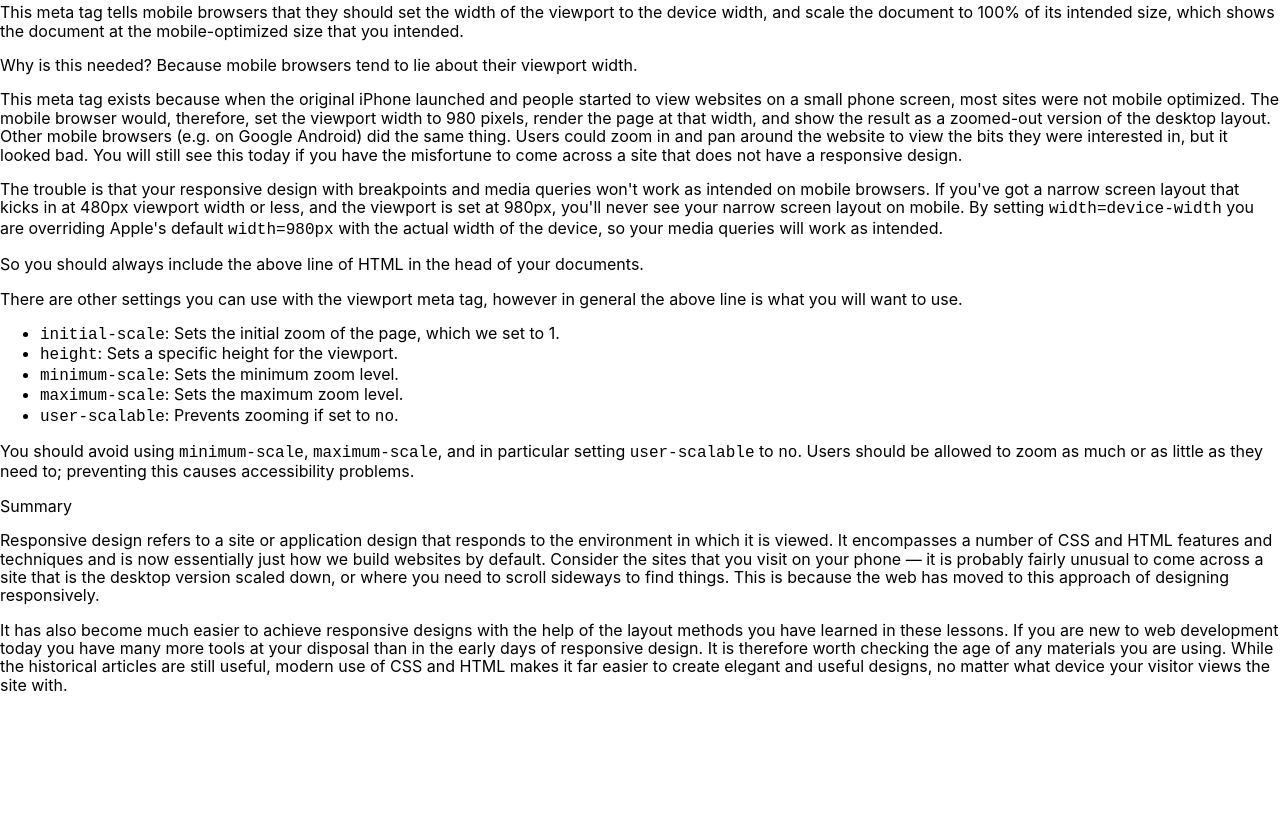
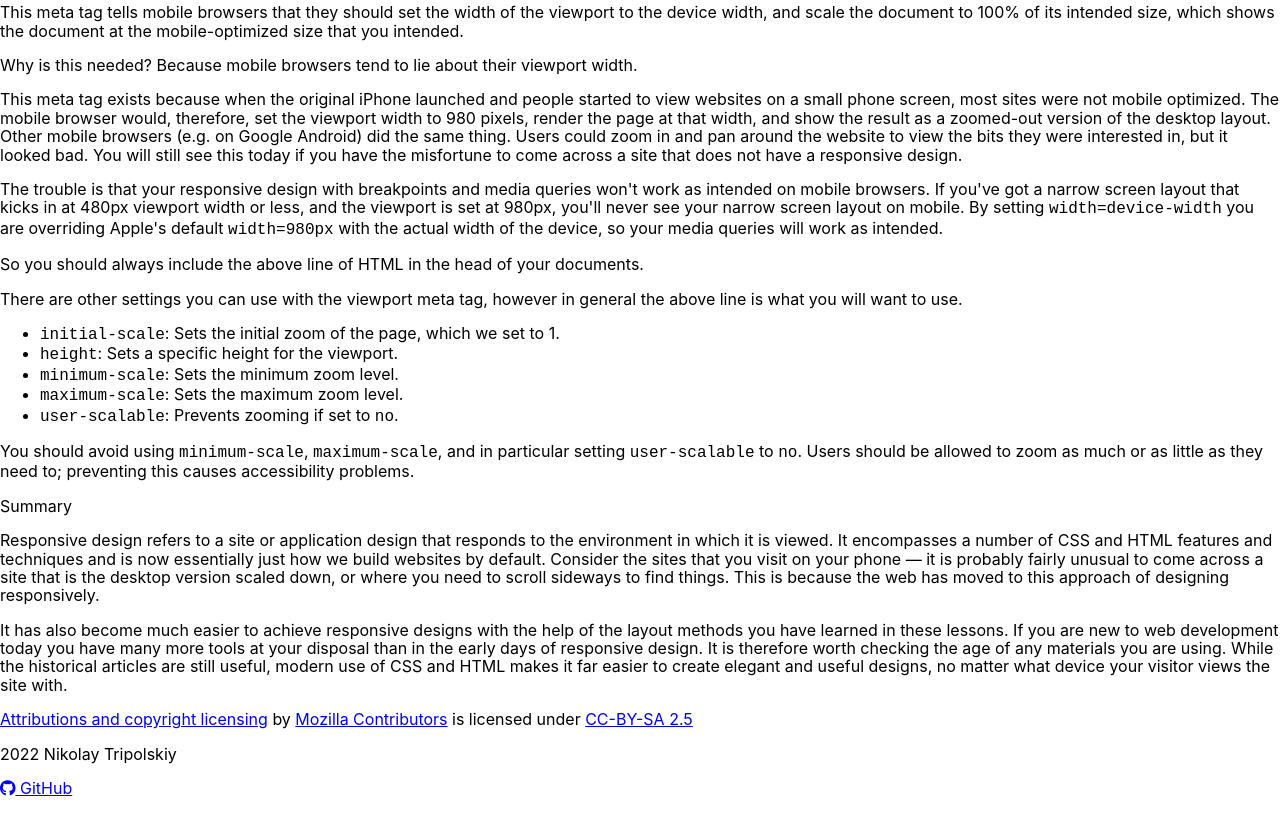
Before and after one commit to tripolych/fcc-03-technical-documentation-page, a plain HTML site: page index.html in a window 1280 px wide. Shown: the part 4994-5807 px from the top of the page. Before the commit the page ends 5704 px from the top, so only its background shows below. Drawn offline with nearby package versions, Linux system fonts and the light colour scheme; a web font is replaced by a local one.

Commit message:
feat: add footer structure

```diff
--- a/index.html
+++ b/index.html
@@ -8,6 +8,7 @@
   <meta name="author" content="Nikolay Tripolskiy">
   <title>Technical Documentation Page</title>
   <link rel="stylesheet" href="https://cdnjs.cloudflare.com/ajax/libs/normalize/8.0.1/normalize.css" integrity="sha512-oHDEc8Xed4hiW6CxD7qjbnI+B07vDdX7hEPTvn9pSZO1bcRqHp8mj9pyr+8RVC2GmtEfI2Bi9Ke9Ass0as+zpg==" crossorigin="anonymous" referrerpolicy="no-referrer">
+  <link rel="stylesheet" href="https://cdnjs.cloudflare.com/ajax/libs/font-awesome/6.2.0/css/all.min.css" integrity="sha512-xh6O/CkQoPOWDdYTDqeRdPCVd1SpvCA9XXcUnZS2FmJNp1coAFzvtCN9BmamE+4aHK8yyUHUSCcJHgXloTyT2A==" crossorigin="anonymous" referrerpolicy="no-referrer">
   <link rel="stylesheet" href="styles.css">
   <script defer src="https://cdn.freecodecamp.org/testable-projects-fcc/v1/bundle.js"></script>
 </head>
@@ -377,5 +378,16 @@
       </article>
     </section>
   </main>
+  <footer class="footer">
+    <p class="footer__text">
+      <a href="https://developer.mozilla.org/en-US/docs/Learn/CSS/CSS_layout/Responsive_Design">Attributions and copyright licensing</a> by <a href="https://developer.mozilla.org/en-US/docs/MDN/About/contributors.txt">Mozilla Contributors</a> is licensed under <a href="https://creativecommons.org/licenses/by-sa/2.5/">CC-BY-SA 2.5</a>
+    </p>
+    <p class="footer__text">
+      2022 Nikolay Tripolskiy
+    </p>
+    <p class="footer__text">
+      <a class="footer__link" href="https://github.com/tripolych" target="_blank"><i class="fa-brands fa-github"></i> GitHub</a>
+    </p>
+  </footer>
 </body>
 </html>
```
